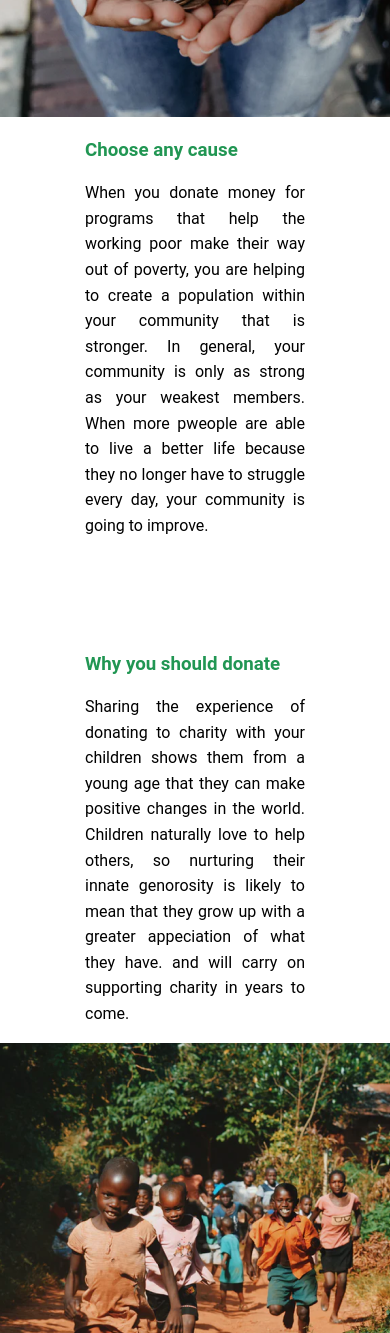
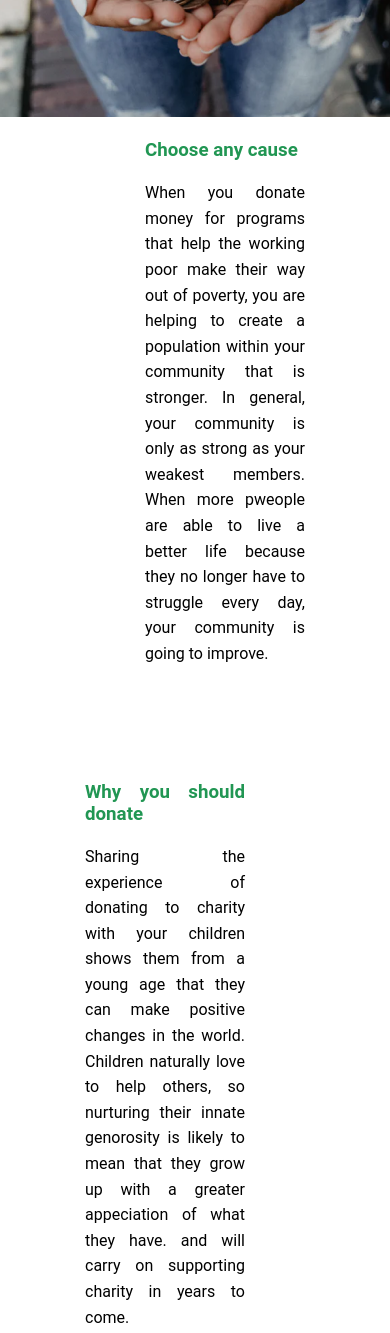
Before and after one commit to devwhummy/ngo-landing-page, a plain HTML site: page index.html in a window 390 px wide. Shown: the part 5220-6553 px from the top of the page. Drawn offline with Linux system fonts and the light colour scheme.

Commit message:
donate section redesigned

```diff
--- a/index.html
+++ b/index.html
@@ -148,9 +148,9 @@
         </div>
       </section>
 
-      <section class="sidebar hor-pad">
+      <section class="donate hor-pad">
         <div><img src="./images/choose-any-cause.png" alt="" /></div>
-        <div class="text">
+        <div class="donate-info-1">
           <h3>Choose any cause</h3>
           <p>
             When you donate money for programs that help the working poor make
@@ -163,8 +163,8 @@
         </div>
       </section>
 
-      <section class="sidebar hor-pad">
-        <div class="text">
+      <section class="donate hor-pad">
+        <div class="donate-info-2">
           <h3>Why you should donate</h3>
           <p>
             Sharing the experience of donating to charity with your children
--- a/style.css
+++ b/style.css
@@ -244,23 +244,30 @@ nav .btn {
     font-weight: 600;
 }
 
-.sidebar {
+.donate {
     display: flex;
     justify-content: space-between;
     align-items: center;
     margin: 5rem 0;
 }
 
-.sidebar .text {
+.donate .donate-info-1 {
     text-align: justify;
+    margin-left: 60px;
 }
 
-.sidebar > div {
+.donate .donate-info-2 {
+    text-align: justify;
+    margin-right: 60px;
+}
+
+.donate {
     /* padding-right: 5rem; */
 }
 
-.text h3 {
+.donate-info h3 {
     color: var(--primary-color);
+    font-size: 2rem;
 }
 
 .contribution-section {
@@ -337,7 +344,7 @@ nav .btn {
     .header,
     .help-us,
     .side,
-    .sidebar,
+    .donate,
     .footer-head,
     .footer-nav {
         flex-direction: column;
```
